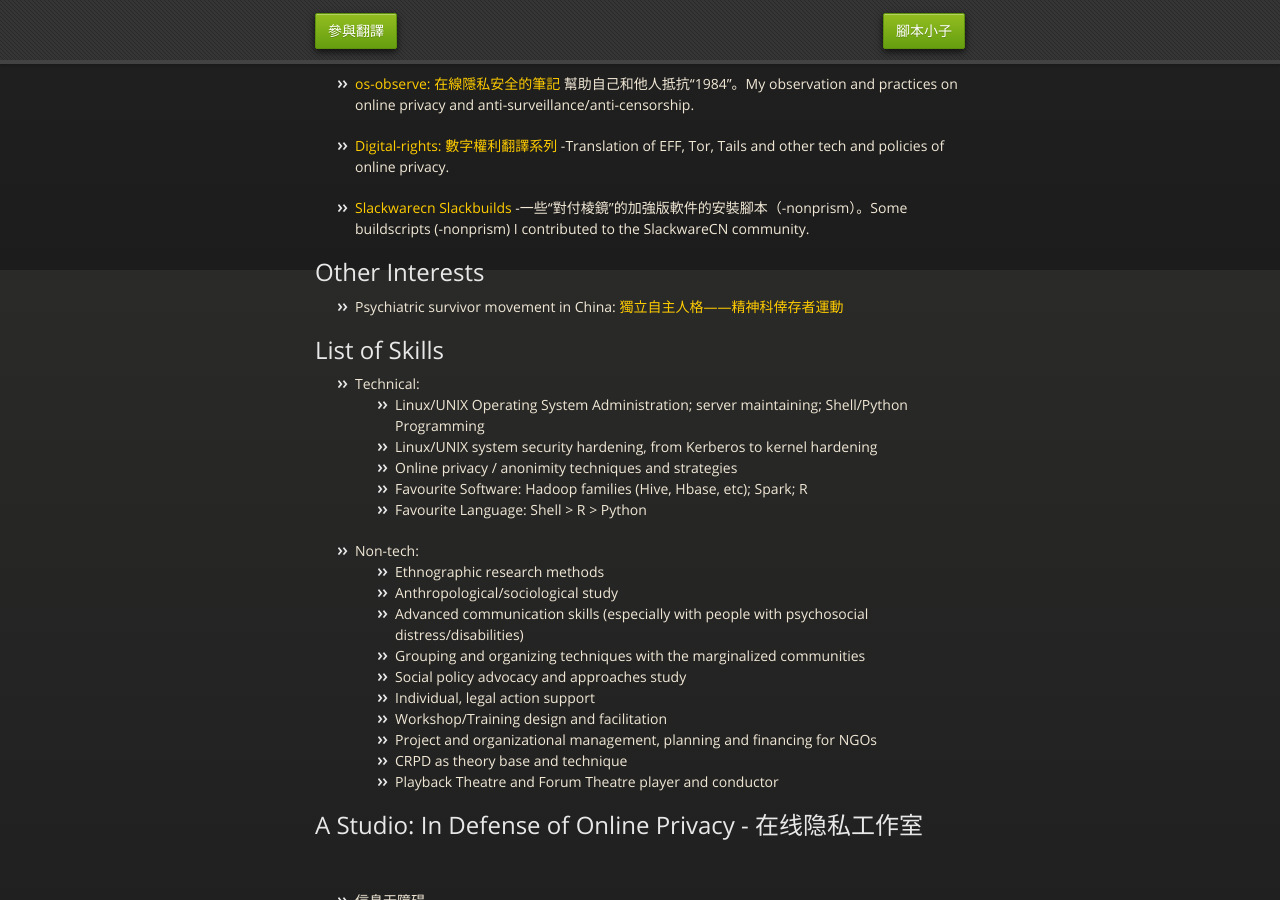
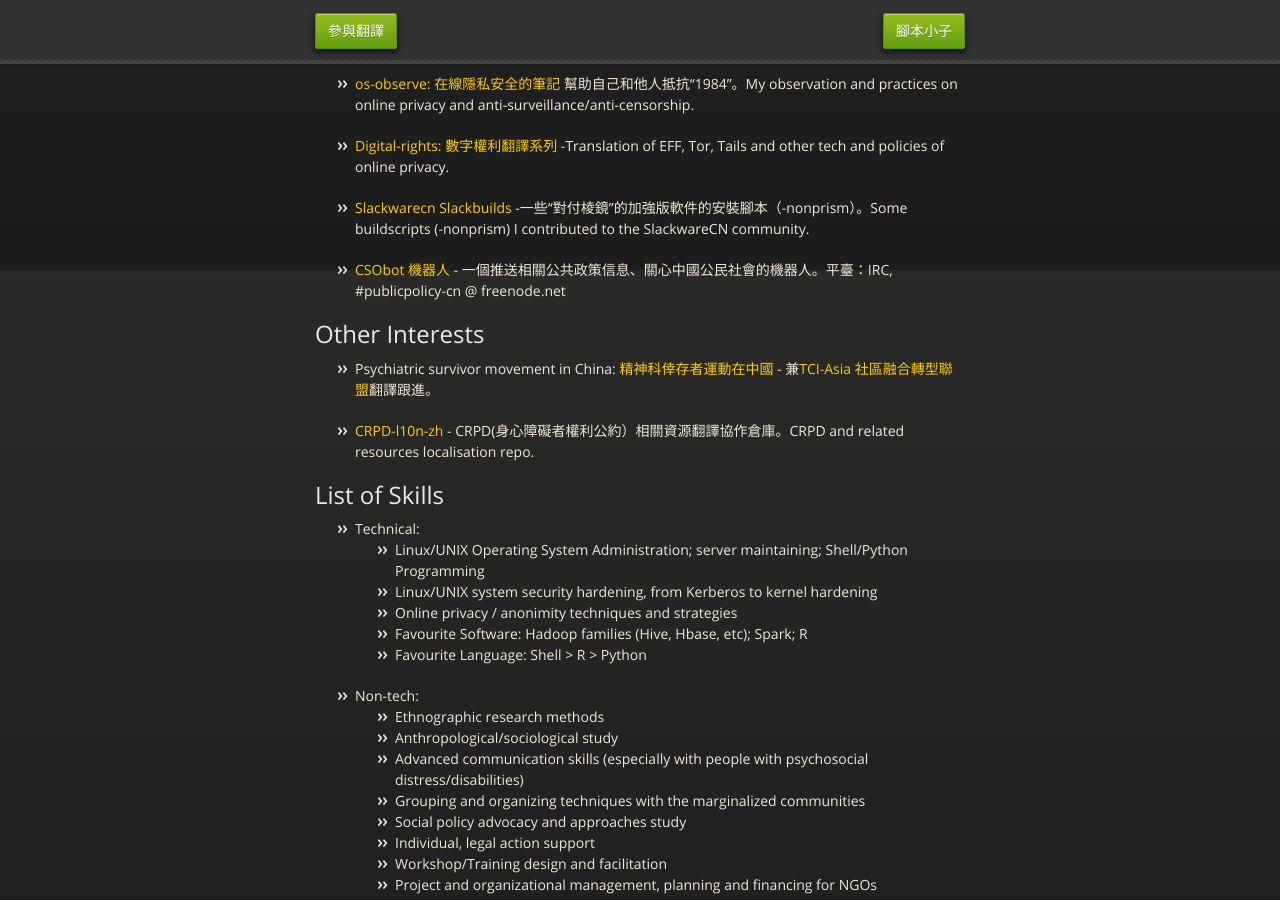
Before and after one commit to mdrights/mdrights.github.io, a Jekyll site: the page built from index.html, in a window 1280 px wide and 900 px high, scrolled down 630 px. Built offline with Jekyll 4.4.1, drawn with Linux system fonts in a browser that asks for light colours.

Commit message:
update frontpage

```diff
--- a/_posts/2020-11-09-about-me.md
+++ b/_posts/2020-11-09-about-me.md
@@ -28,9 +28,13 @@
 
 - [Slackwarecn Slackbuilds](https://github.com/slackwarecn-slackbuilds) -一些“對付棱鏡”的加強版軟件的安裝腳本（-nonprism）。Some buildscripts (-nonprism) I contributed to the SlackwareCN community.
 
+- [CSObot 機器人](https://github.com/mdrights/CSObot) - 一個推送相關公共政策信息、關心中國公民社會的機器人。平臺：IRC, #publicpolicy-cn @ freenode.net
+
 
 ## Other Interests
-- Psychiatric survivor movement in China: [獨立自主人格——精神科倖存者運動]({{ site.baseurl }}/beyond-psychiatry)
+- Psychiatric survivor movement in China: [精神科倖存者運動在中國]({{ site.baseurl }}/beyond-psychiatry) - 兼[TCI-Asia 社區融合轉型聯盟](https://transformingcommunitiesforinclusion.wordpress.com/)翻譯跟進。
+
+- [CRPD-l10n-zh](https://github.com/mdrights/CRPD-l10n-zh) - CRPD(身心障礙者權利公約）相關資源翻譯協作倉庫。CRPD and related resources localisation repo.
 
 ## List of Skills
 - Technical:
```
